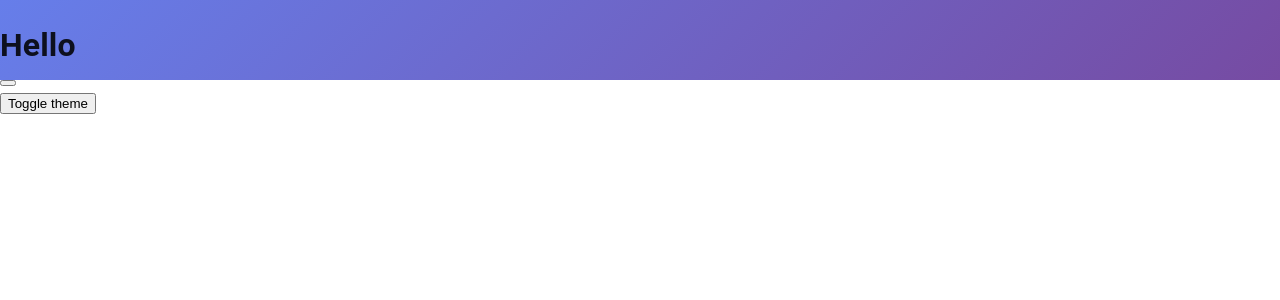
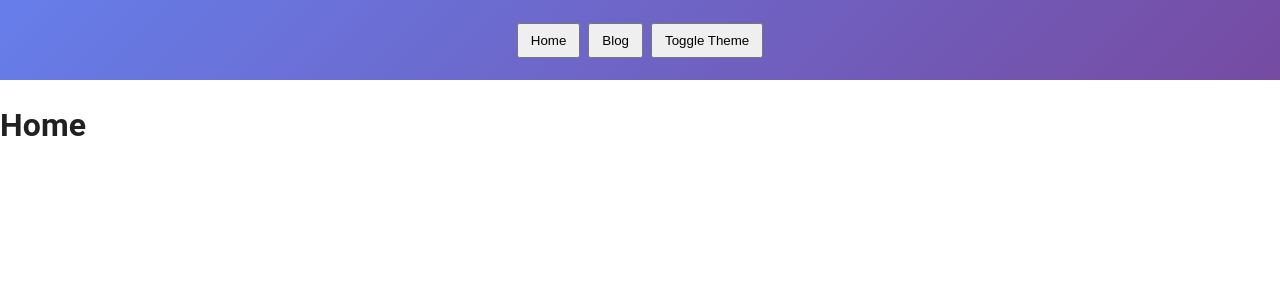
Before and after one commit to WolfRogerMatthias/playbox, a React (Create React App) app: page / in a window 1280 px wide. Shown: the top 300 px of the page. Built offline with nearby package versions, Linux system fonts and the light colour scheme.

Commit message:
[RW-F - Update] - updated the Topbar

```diff
--- a/src/components/Bars/TopBar.js
+++ b/src/components/Bars/TopBar.js
@@ -1,16 +1,30 @@
 import React from 'react';
-import {useTheme} from "@mui/material";
-import {topbarStyles} from "styles"
+import { useTheme } from "@mui/material";
+import { useNavigate } from "react-router-dom";
+import { topbarStyles } from "styles";
+import { APP_ROUTES } from "components/routes";
 
-const TopBar = ({toggleTheme}) => {
+const TopBar = ({ toggleTheme }) => {
     const theme = useTheme();
     const styles = topbarStyles(theme);
+    const navigate = useNavigate();
+
     return (
         <div style={styles.bar}>
-            <h1>Hello</h1>
-            <button onClick={toggleTheme}>Toggle theme</button>
+            {APP_ROUTES.filter(route => route.showInMenu).map(route => (
+                <button
+                    key={route.path}
+                    style={styles.btn}
+                    onClick={() => navigate(route.path)}
+                >
+                    {route.label}
+                </button>
+            ))}
+            <button style={styles.btn} onClick={toggleTheme}>
+                Toggle Theme
+            </button>
         </div>
-    )
+    );
 };
 
 export default TopBar;
--- a/src/components/Home/Home.js
+++ b/src/components/Home/Home.js
@@ -2,16 +2,14 @@ import React from 'react';
 import {useTheme} from "@mui/material";
 import {homeStyles} from "styles";
 
-function Home({toggleTheme}) {
+function Home() {
     const theme = useTheme();
     const styles = homeStyles(theme)
     return (
         <div style={styles.container}>
-            <button
-                onClick={toggleTheme}
-            >
-
-            </button>
+            <h1>
+                Home
+            </h1>
         </div>
     )
 }
--- a/src/components/index.js
+++ b/src/components/index.js
@@ -1,4 +1 @@
 export { default as Layout } from './Layout'
-export * from './Bars';
-export * from './Home';
-export * from './Blog';
--- a/src/styles/Bars/topbarStyles.js
+++ b/src/styles/Bars/topbarStyles.js
@@ -1,8 +1,19 @@
 export const topbarStyles = (theme) => ({
     bar: {
+        display: "flex",
         height: '10vh',
         width: '100vw',
         background: theme.palette.background.topBar,
         position: 'sticky',
+        alignItems: 'center',
+        gap: theme.spacing(1),
+        justifyContent: 'center',
+    },
+    btn: {
+        padding: theme.spacing(1, 1.5),
+        cursor: 'pointer',
+        '&:hover': {
+            scale: 1.1
+        }
     }
 })
```
Also changed, not shown: src/components/routes.js (+5 -3 lines).
